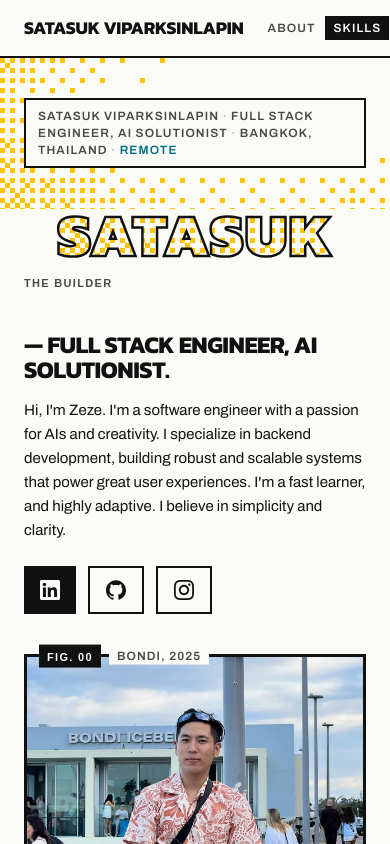
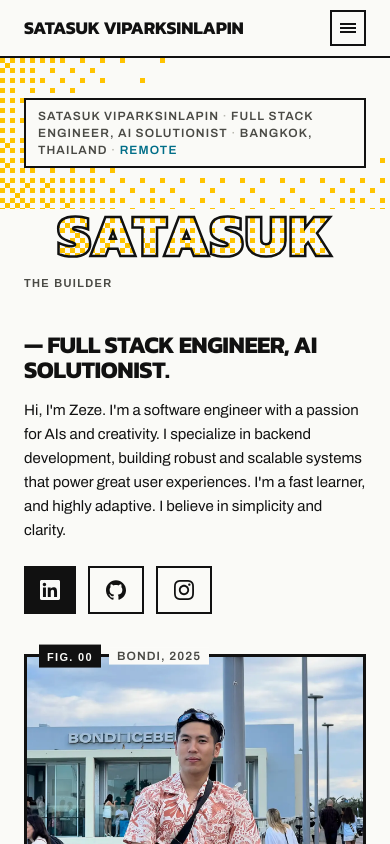
Before and after one commit to satasuk03/portfolio-v2, a Next.js app: page / in a window 390 px wide. Shown: the top 844 px of the page. Built offline with nearby package versions, Linux system fonts and the light colour scheme; a web font is replaced by a local one.

Commit message:
feat(nav): hamburger menu on mobile
Below 56rem the inline tabs overflowed the bar and scrolled off the
edge. Hide them there and show a hamburger that opens a drop-down
panel with the same section links, numbered like the openers.

```diff
--- a/src/components/nav/section-nav.tsx
+++ b/src/components/nav/section-nav.tsx
@@ -22,6 +22,7 @@ import { DotRail } from "./dot-rail";
 
 export function SectionNav() {
   const [active, setActive] = useState("");
+  const [open, setOpen] = useState(false);
 
   useEffect(() => {
     /* Which opener has the reading line passed? The line sits a fifth of the
@@ -62,17 +63,33 @@ export function SectionNav() {
     };
   }, []);
 
+  /* Escape closes the mobile menu. No outside-click handler: the panel is
+     modal-free, and the first tap outside it either scrolls or follows a
+     link — both of which already dismiss it (link clicks close it below). */
+  useEffect(() => {
+    if (!open) return;
+    const onKey = (event: KeyboardEvent) => {
+      if (event.key === "Escape") setOpen(false);
+    };
+    window.addEventListener("keydown", onKey);
+    return () => window.removeEventListener("keydown", onKey);
+  }, [open]);
+
   return (
     <>
       <header className="sticky top-0 z-50 border-b-2 border-ink bg-paper">
-        <div className="mx-auto flex h-[var(--topbar-h)] max-w-spread items-center gap-step-4 overflow-x-auto px-step-5 sm:px-step-7">
+        <div className="mx-auto flex h-[var(--topbar-h)] max-w-spread items-center gap-step-4 px-step-5 sm:px-step-7">
           <Link href="/" className="title-sm shrink-0 text-ink">
             {profile.name}
           </Link>
 
+          {/* Inline tabs only where they fit. The name plus seven captions is
+              ~54rem wide, so below 56rem the old bar silently scrolled
+              horizontally and the links ran off the edge. There the hamburger
+              takes over and the same links live in the drop-down panel. */}
           <nav
             aria-label="Sections"
-            className="ml-auto flex shrink-0 items-center gap-[2px]"
+            className="ml-auto hidden shrink-0 items-center gap-[2px] min-[56rem]:flex"
           >
             {sections.map((section) => (
               <a
@@ -95,7 +112,73 @@ export function SectionNav() {
               Arcade ↗
             </Link>
           </nav>
+
+          <button
+            type="button"
+            aria-expanded={open}
+            aria-controls="section-menu"
+            aria-label={open ? "Close menu" : "Open menu"}
+            onClick={() => setOpen((v) => !v)}
+            className="ml-auto flex h-9 w-9 shrink-0 items-center justify-center border-2 border-ink text-ink min-[56rem]:hidden"
+          >
+            <span aria-hidden="true" className="relative block h-[10px] w-4">
+              <span
+                className={`absolute top-0 left-0 h-[2px] w-full bg-current transition-transform duration-150 motion-reduce:transition-none ${
+                  open ? "translate-y-[4px] rotate-45" : ""
+                }`}
+              />
+              <span
+                className={`absolute top-[4px] left-0 h-[2px] w-full bg-current transition-opacity duration-150 motion-reduce:transition-none ${
+                  open ? "opacity-0" : ""
+                }`}
+              />
+              <span
+                className={`absolute top-[8px] left-0 h-[2px] w-full bg-current transition-transform duration-150 motion-reduce:transition-none ${
+                  open ? "-translate-y-[4px] -rotate-45" : ""
+                }`}
+              />
+            </span>
+          </button>
         </div>
+
+        {/* The mobile panel. No elevation (DESIGN.md): it separates from the
+            page with the same 2px rule the bar uses, nothing else. Rows are
+            numbered § 01… like the openers they jump to. */}
+        {open && (
+          <nav
+            id="section-menu"
+            aria-label="Sections"
+            className="absolute inset-x-0 top-full border-b-2 border-ink bg-paper min-[56rem]:hidden"
+          >
+            <div className="mx-auto flex max-w-spread flex-col px-step-5 py-step-3 sm:px-step-7">
+              {sections.map((section, i) => (
+                <a
+                  key={section.id}
+                  href={`#${section.id}`}
+                  aria-current={active === section.id ? "true" : undefined}
+                  onClick={() => setOpen(false)}
+                  className={`caption flex items-baseline gap-step-3 px-step-2 py-step-3 transition-colors duration-150 ${
+                    active === section.id
+                      ? "bg-ink text-paper"
+                      : "text-ink-mid hover:text-ink"
+                  }`}
+                >
+                  <span aria-hidden="true" className="mono">
+                    § 0{i + 1}
+                  </span>
+                  {section.label}
+                </a>
+              ))}
+              <Link
+                href="/arcade"
+                onClick={() => setOpen(false)}
+                className="caption mt-step-1 border-t-2 border-ink px-step-2 py-step-3 text-cyan-deep transition-colors duration-150 hover:text-print-cyan"
+              >
+                Arcade ↗
+              </Link>
+            </div>
+          </nav>
+        )}
       </header>
 
       <DotRail active={active} />
```
